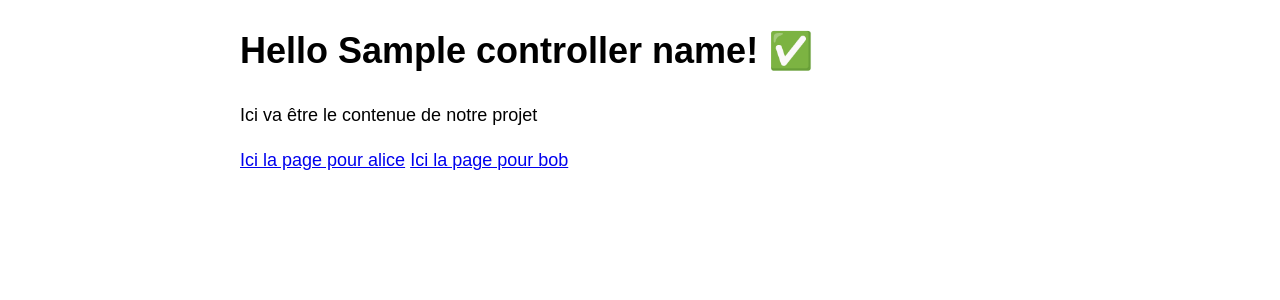
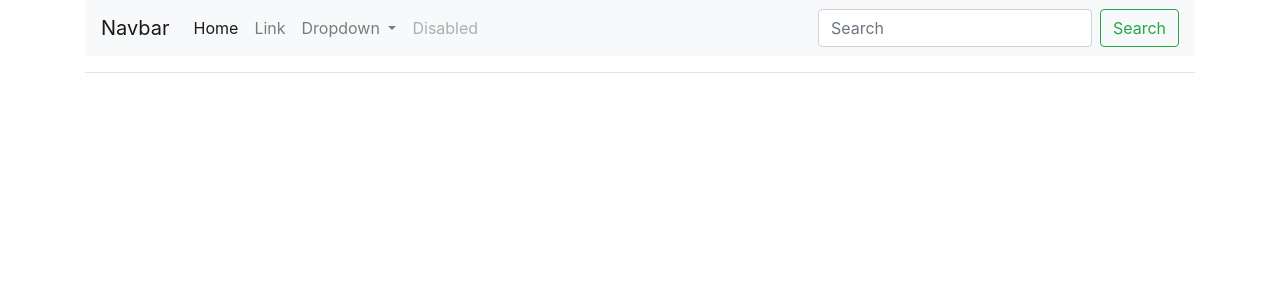
Before and after one commit to qesnault/ProjetWebBack, a Symfony app: template notreProjet/templates/controller_test/index.html.twig in a window 1280 px wide. Shown: the top 300 px of the page. Run offline with Twig, Linux system fonts and the light colour scheme; the template is opened without the code that fills it: most values are stand-ins (such as "Sample title", 1, 10 or a date in 2020); some libraries are stand-ins or nearby versions.

Commit message:
debut de recherche de serie + debut de menu

```diff
--- a/notreProjet/src/Controller/UserController.php
+++ b/notreProjet/src/Controller/UserController.php
@@ -53,7 +53,7 @@ class UserController extends AbstractController
         if ($request->isMethod('POST')) {
 
           $form->handleRequest($request);
-
+          $user->setRegisterDate(new \DateTime());
           if ($form->isValid()) {
             $em = $this->getDoctrine()->getManager();
             $em->persist($user);
--- a/notreProjet/templates/base.html.twig
+++ b/notreProjet/templates/base.html.twig
@@ -3,12 +3,12 @@
     <head>
         <meta charset="UTF-8">
         <title>{% block title %}Notre projet{% endblock %}</title>
-        {% block stylesheets %}{% endblock %}
     </head>
     <body>
         {% block body %}
-            {% block contenue %}<p>Ici va être le contenue de notre projet</p>{% endblock %}
+            {% block contenue %}
+                <p>Ici va être le contenue de notre projet</p>
+            {% endblock %}
         {% endblock %}
-        {% block javascripts %}{% endblock %}
     </body>
 </html>
--- a/notreProjet/templates/controller_test/hello.html.twig
+++ b/notreProjet/templates/controller_test/hello.html.twig
@@ -1,15 +1,18 @@
 {% extends 'base.html.twig' %}
 
 {% block title %}Hello ControllerTestController!{% endblock %}
-
+{% block stylesheet %} {{ parent() }} {% endblock %}
 {% block body %}
     <style>
         .example-wrapper { margin: 1em auto; max-width: 800px; width: 95%; font: 18px/1.5 sans-serif; }
         .example-wrapper code { background: #F5F5F5; padding: 2px 6px; }
     </style>
+
+    {% block nav %} {{ parent() }} {% endblock %}
     {% block contenue %} {{ parent() }} {% endblock %}
 
     <div class="example-wrapper">
         Bonjour a toi {{ nom }}!
     </div>
 {% endblock %}
+{% block javascripts %} {{ parent() }} {% endblock %}
--- a/notreProjet/templates/controller_test/index.html.twig
+++ b/notreProjet/templates/controller_test/index.html.twig
@@ -1,17 +1,19 @@
-{% extends 'base.html.twig' %}
+{% extends "layout.html.twig" %}
 
-{% block title %}Hello ControllerTestController!{% endblock %}
+{% block title %}Hello ControllerTestController!
+{% endblock %}
+{% block stylesheet %}
+	{{ parent() }}
+{% endblock %}
 
 {% block body %}
-<style>
-    .example-wrapper { margin: 1em auto; max-width: 800px; width: 95%; font: 18px/1.5 sans-serif; }
-    .example-wrapper code { background: #F5F5F5; padding: 2px 6px; }
-</style>
-
-<div class="example-wrapper">
-    <h1>Hello {{ controller_name }}! ✅</h1>
-    {% block contenue %} {{ parent() }} {% endblock %}
-    <a href="{{path('bjr',{'hello':'hello', 'nom':'alice'}, 'relative = true')}}">Ici la page pour alice</a>
-    <a href="{{path('bjr',{'hello':'hello', 'nom':'bob'}, 'relative = true')}}">Ici la page pour bob</a>
-</div>
+	<div class="example-wrapper">
+		<h1>Hello
+			{{ controller_name }}! ✅</h1>
+		<a href="{{path('bjr',{'hello':'hello', 'nom':'alice'})}}">Ici la page pour alice</a>
+		<a href="{{path('bjr',{'hello':'hello', 'nom':'bob'})}}">Ici la page pour bob</a>
+	</div>
 {% endblock %}
+{% block javascripts %}
+	{{ parent() }}
+{% endblock %}
--- /dev/null
+++ b/notreProjet/templates/layout.html.twig
@@ -0,0 +1,36 @@
+{# app/Resources/views/layout.html.twig #}
+
+<!DOCTYPE html>
+<html>
+	<head>
+		<meta charset="utf-8">
+		<meta name="viewport" content="width=device-width, initial-scale=1">
+
+		<title>
+			{% block title %}OC Plateforme
+			{% endblock %}
+		</title>
+
+		{% block stylesheets %}
+			{# On charge le CSS de bootstrap depuis le site directement #}
+			<link rel="stylesheet" href="https://stackpath.bootstrapcdn.com/bootstrap/4.3.1/css/bootstrap.min.css">
+		{% endblock %}
+	</head>
+
+	<body>
+		<div class="container">
+			{% include "navbar.html.twig" %}
+
+			<hr>
+
+
+		</div>
+
+		{% block javascripts %}
+			<script src="https://code.jquery.com/jquery-3.3.1.slim.min.js" integrity="sha384-q8i/X+965DzO0rT7abK41JStQIAqVgRVzpbzo5smXKp4YfRvH+8abtTE1Pi6jizo" crossorigin="anonymous"></script>
+			<script src="https://cdnjs.cloudflare.com/ajax/libs/popper.js/1.14.7/umd/popper.min.js" integrity="sha384-UO2eT0CpHqdSJQ6hJty5KVphtPhzWj9WO1clHTMGa3JDZwrnQq4sF86dIHNDz0W1" crossorigin="anonymous"></script>
+			<script src="https://stackpath.bootstrapcdn.com/bootstrap/4.3.1/js/bootstrap.min.js" integrity="sha384-JjSmVgyd0p3pXB1rRibZUAYoIIy6OrQ6VrjIEaFf/nJGzIxFDsf4x0xIM+B07jRM" crossorigin="anonymous"></script>
+		{% endblock %}
+
+	</body>
+</html>
--- /dev/null
+++ b/notreProjet/templates/navbar.html.twig
@@ -0,0 +1,37 @@
+<nav class="navbar navbar-expand-lg navbar-light bg-light">
+	<a class="navbar-brand" href="#">Navbar</a>
+	<button class="navbar-toggler" type="button" data-toggle="collapse" data-target="#navbarSupportedContent" aria-controls="navbarSupportedContent" aria-expanded="false" aria-label="Toggle navigation">
+		<span class="navbar-toggler-icon"></span>
+	</button>
+
+	<div class="collapse navbar-collapse" id="navbarSupportedContent">
+		<ul class="navbar-nav mr-auto">
+			<li class="nav-item active">
+				<a class="nav-link" href="#">Home
+					<span class="sr-only">(current)</span>
+				</a>
+			</li>
+			<li class="nav-item">
+				<a class="nav-link" href="#">Link</a>
+			</li>
+			<li class="nav-item dropdown">
+				<a class="nav-link dropdown-toggle" href="#" id="navbarDropdown" role="button" data-toggle="dropdown" aria-haspopup="true" aria-expanded="false">
+					Dropdown
+				</a>
+				<div class="dropdown-menu" aria-labelledby="navbarDropdown">
+					<a class="dropdown-item" href="#">Action</a>
+					<a class="dropdown-item" href="#">Another action</a>
+					<div class="dropdown-divider"></div>
+					<a class="dropdown-item" href="#">Something else here</a>
+				</div>
+			</li>
+			<li class="nav-item">
+				<a class="nav-link disabled" href="#" tabindex="-1" aria-disabled="true">Disabled</a>
+			</li>
+		</ul>
+		<form class="form-inline my-2 my-lg-0">
+			<input class="form-control mr-sm-2" type="search" placeholder="Search" aria-label="Search">
+			<button class="btn btn-outline-success my-2 my-sm-0" type="submit">Search</button>
+		</form>
+	</div>
+</nav>
```
Also changed, not shown: notreProjet/src/Controller/SeriesController.php (+18 -1 lines).
